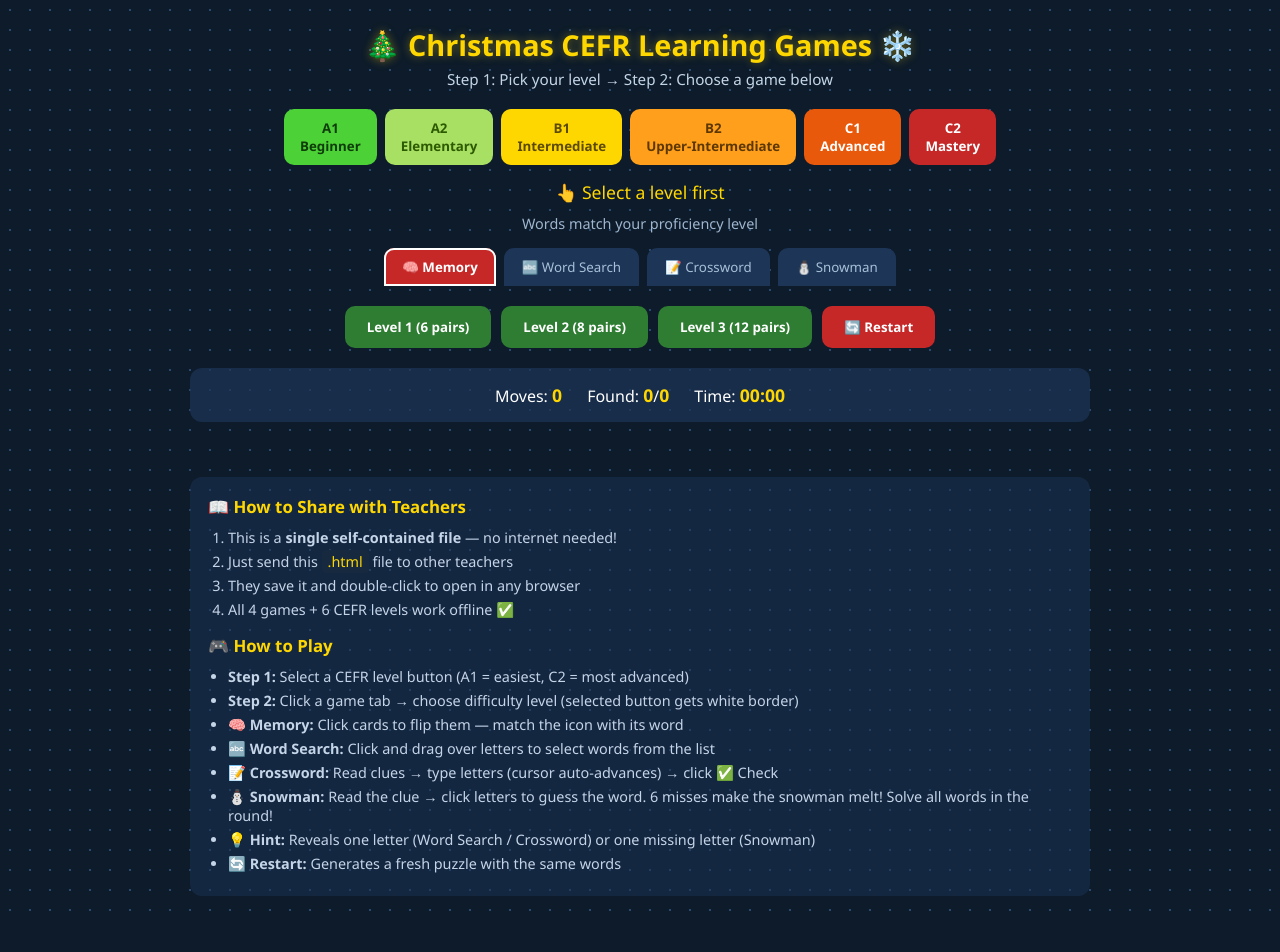
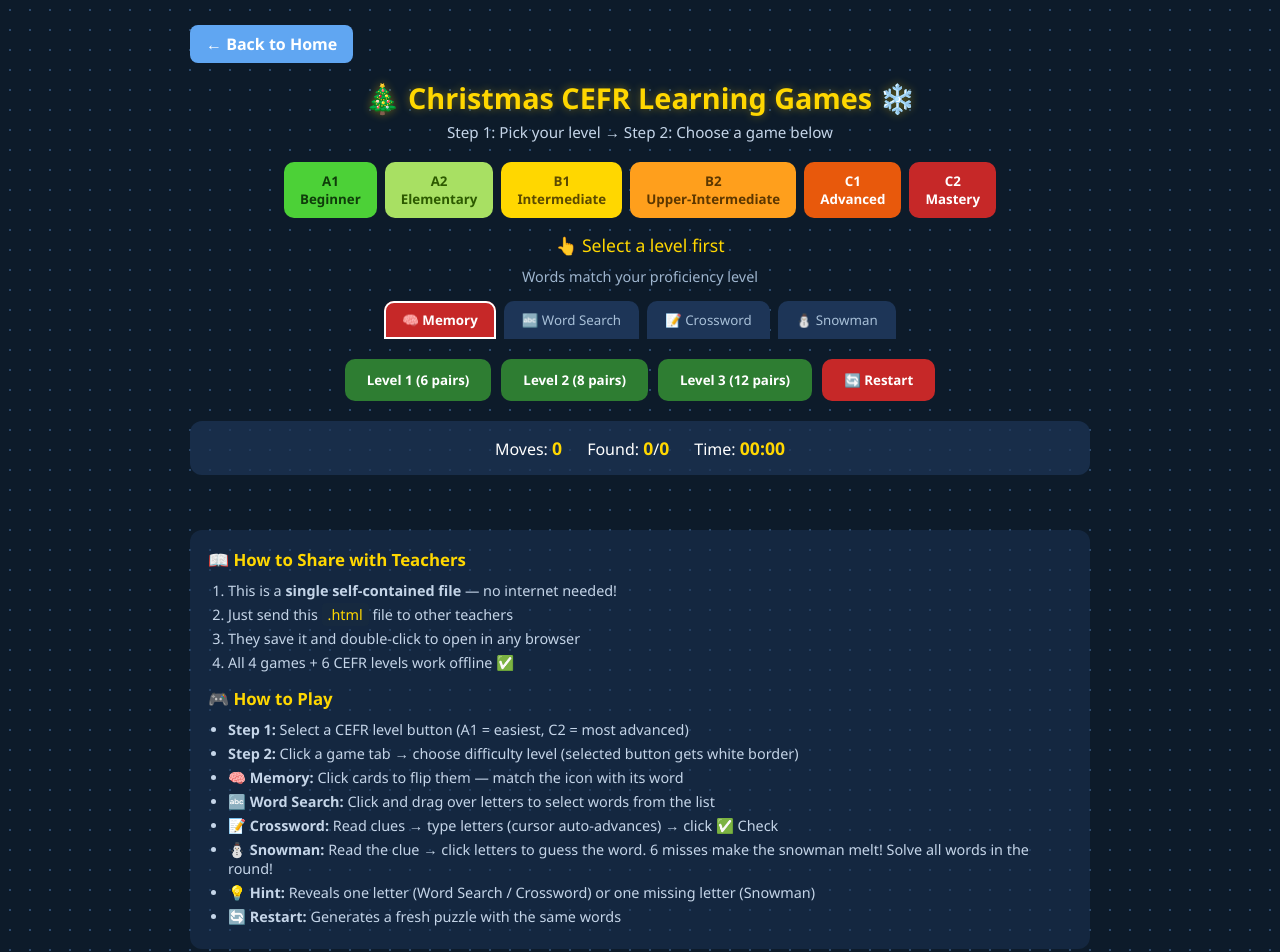
Before and after one commit to plxuniversidaddanielcervantes-arch/cefr-holiday-games, a plain HTML site: page christmas-cefr-games.html in a window 1280 px wide. Shown: the top 952 px of the page. Before the commit the page ends 921 px from the top, so only its background shows below. Drawn offline with Linux system fonts and the light colour scheme.

Commit message:
Update christmas-cefr-games.html

```diff
--- a/christmas-cefr-games.html
+++ b/christmas-cefr-games.html
@@ -210,6 +210,9 @@
 <body>
 
 <div class="container">
+   <div class="back-home" style="text-align: left; margin-bottom: 15px;">
+    <a href="index.html" style="display: inline-block; padding: 8px 16px; background: #60a6f2; color: white; border-radius: 8px; text-decoration: none; font-weight: bold;">← Back to Home</a>
+  </div>
   <h1>🎄 Christmas CEFR Learning Games ❄️</h1>
   <p class="subtitle">Step 1: Pick your level → Step 2: Choose a game below</p>
 
```
